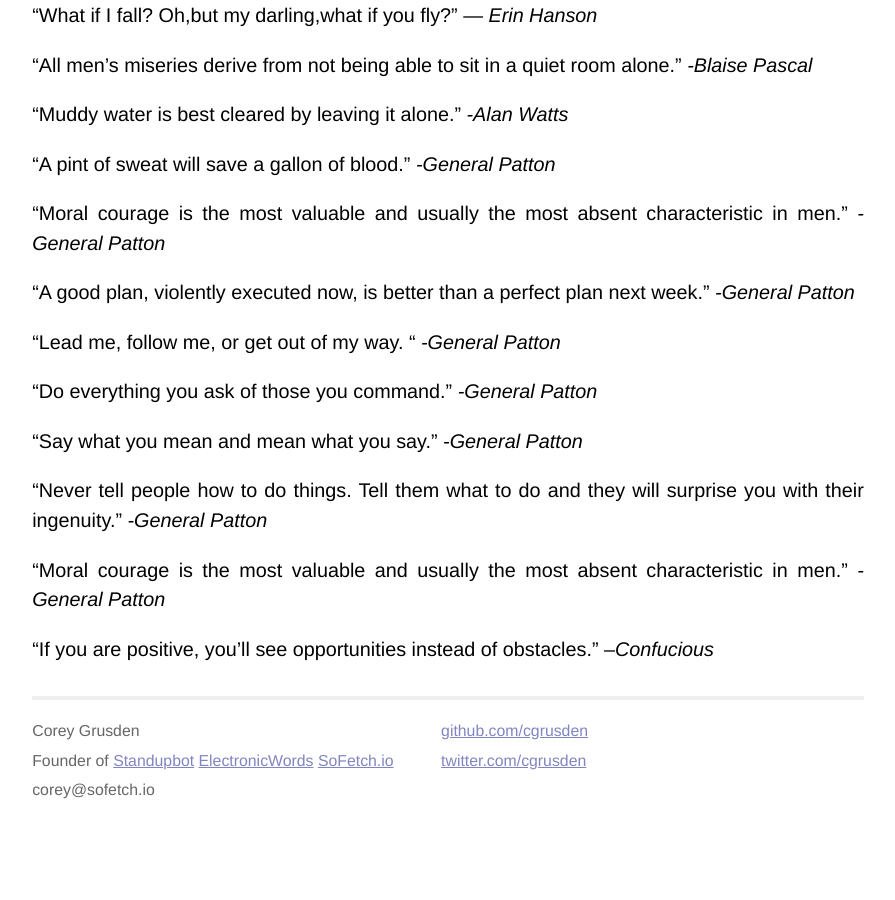
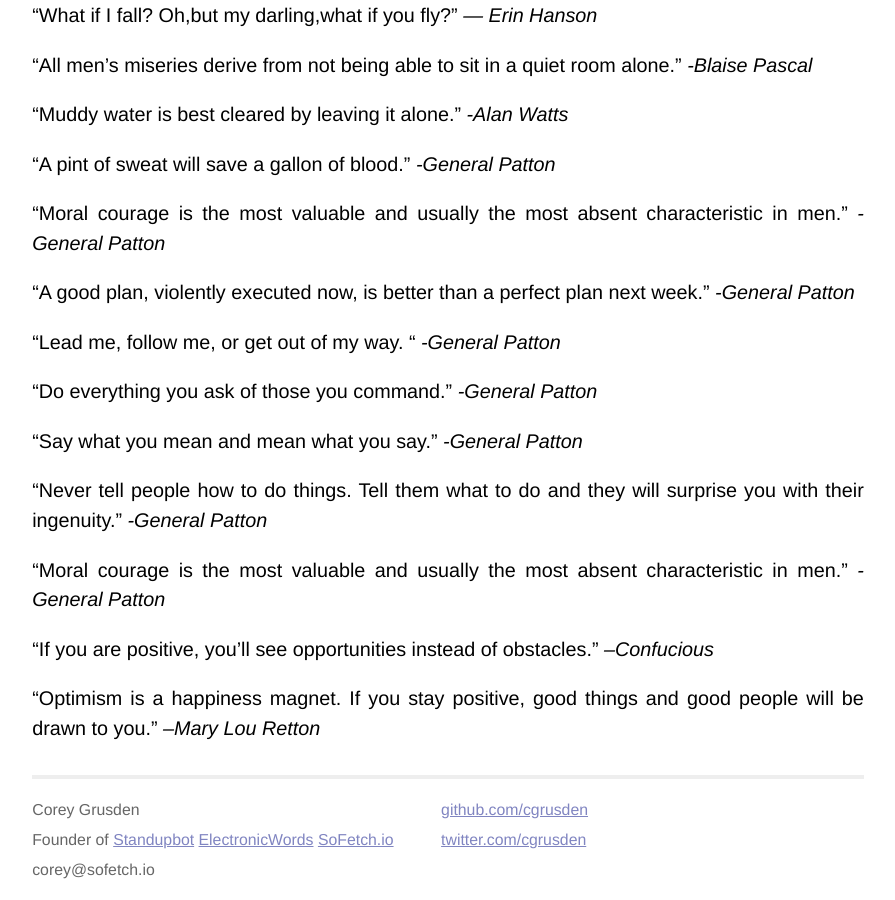
Before and after one commit to cgrusden/cgrusden.github.io, a Jekyll site: the page built from quotes.md, in a window 1280 px wide and 900 px high, scrolled down 1068 px. Shown: the whole window, without its empty margins (192-1087 px from the left). Built offline with Jekyll 4.4.1, drawn with Linux system fonts in a browser that asks for light colours; our own code applies the rules of GitHub Pages for plain Markdown files; before the commit the page ends 1889 px from its top, so only the background shows below that.

Commit message:
Add a mary loue retton quote

```diff
--- a/quotes.md
+++ b/quotes.md
@@ -52,3 +52,5 @@ _-Winston Churchill_
 “Moral courage is the most valuable and usually the most absent characteristic in men.” _-General Patton_
 
 “If you are positive, you’ll see opportunities instead of obstacles.” _–Confucious_
+
+“Optimism is a happiness magnet. If you stay positive, good things and good people will be drawn to you.” _–Mary Lou Retton_
```
